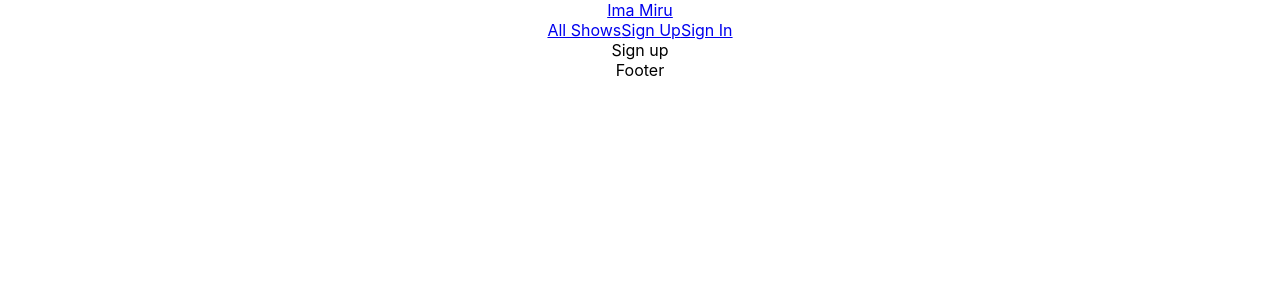
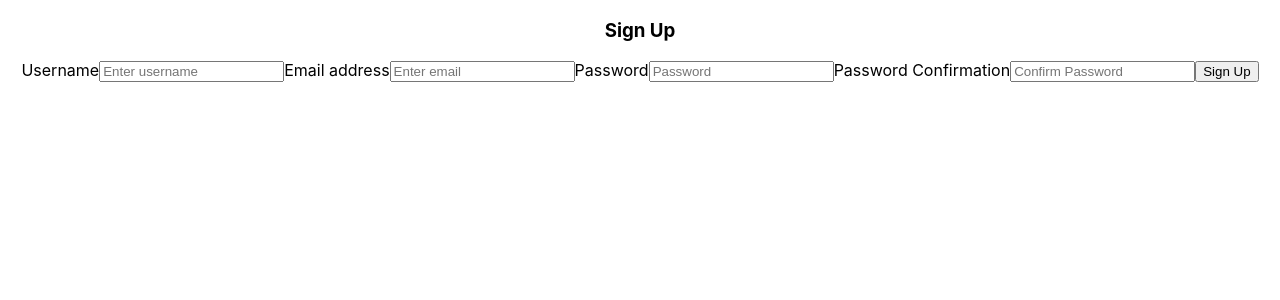
Before and after one commit to Nyheimh/ima-miru, a React (Create React App) app in the folder client/: page /sign-up in a window 1280 px wide. Shown: the top 300 px of the page. Built offline with nearby package versions, Linux system fonts and the light colour scheme.

Commit message:
sign up form completed

```diff
--- a/client/src/screens/SignUp/SignUp.jsx
+++ b/client/src/screens/SignUp/SignUp.jsx
@@ -1,12 +1,103 @@
-import React from 'react'
-import Layout from '../../components/shared/Layout/Layout'
+import React, {useState} from 'react'
+import {useHistory} from 'react-router-dom'
+import {signUp, signIn} from '../../services/users'
 
-const SignUp = () => {
+const SignUp = (props) => {
+
+    const history = useHistory()
+
+    const [form, setForm] = useState({
+        username: '',
+        email: '',
+        password: '',
+        passwordConfirmation: '',
+        isError: false,
+        errorMsg: ''
+    })
+
+    const handleChange = event =>
+        setForm({
+            ...form,
+            [event.target.name]: event.target.value
+        })
+
+    const onSignUp = event => {
+        event.preventDefault()
+        const { setUser } = props
+
+        signUp(form)
+            .then(() => signIn(form))
+            .then(user => setUser(user))
+            .then(() => history.push('/'))
+            .catch(error => {
+                console.error(error)
+                setForm({
+                    email: '',
+                    password: '',
+                    passwordConfirmation: '',
+                    isError: true,
+                    errorMsg: 'Sign Up Details Invalid'
+                })
+            })
+    }
+
+    const renderError = () => {
+        const toggleForm = form.isError ? 'danger' : ''
+        if (form.isError) {
+            return (
+                <button type="submit" className={toggleForm}>
+                    {form.errorMsg}
+                </button>
+            )
+        } else {
+            return <button type="submit">Sign Up</button>
+        }
+    }
+
+    const { email, username, password, passwordConfirmation } = form
+
     return (
-        <div>
-            <Layout>
-                Sign up
-            </Layout>
+        <div className="form-container">
+            <h3>Sign Up</h3>
+            <form onSubmit={onSignUp}>
+                <label>Username</label>
+                <input
+                    required
+                    type="text"
+                    name="username"
+                    value={username}
+                    placeholder="Enter username"
+                    onChange={handleChange}
+                />
+                <label>Email address</label>
+                <input
+                    required
+                    type="email"
+                    name="email"
+                    value={email}
+                    placeholder="Enter email"
+                    onChange={handleChange}
+                />
+                <label>Password</label>
+                <input
+                    required
+                    name="password"
+                    value={password}
+                    type="password"
+                    placeholder="Password"
+                    onChange={handleChange}
+                />
+                <label>Password Confirmation</label>
+                <input
+                    required
+                    name="passwordConfirmation"
+                    value={passwordConfirmation}
+                    type="password"
+                    placeholder="Confirm Password"
+                    onChange={handleChange}
+                />
+                {renderError()}
+            </form>
         </div>
     )
 }
--- a/package.json
+++ b/package.json
@@ -25,6 +25,7 @@
     "cors": "^2.8.5",
     "express": "^4.17.1",
     "jsonwebtoken": "^8.5.1",
+    "jwt-decode": "^3.1.2",
     "mongoose": "^5.12.3",
     "morgan": "^1.10.0"
   },
```
Also changed, not shown: 1 other file (tests, documents, lock files or other folders).
